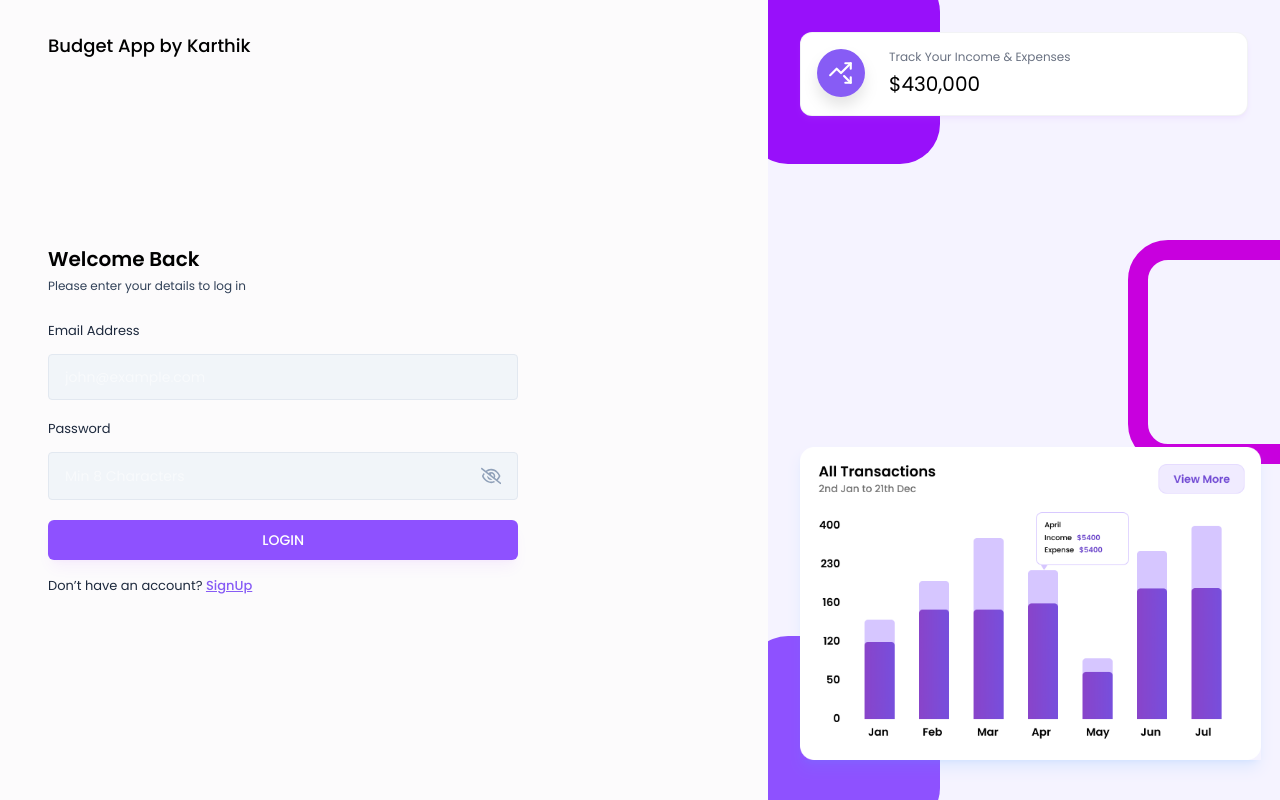
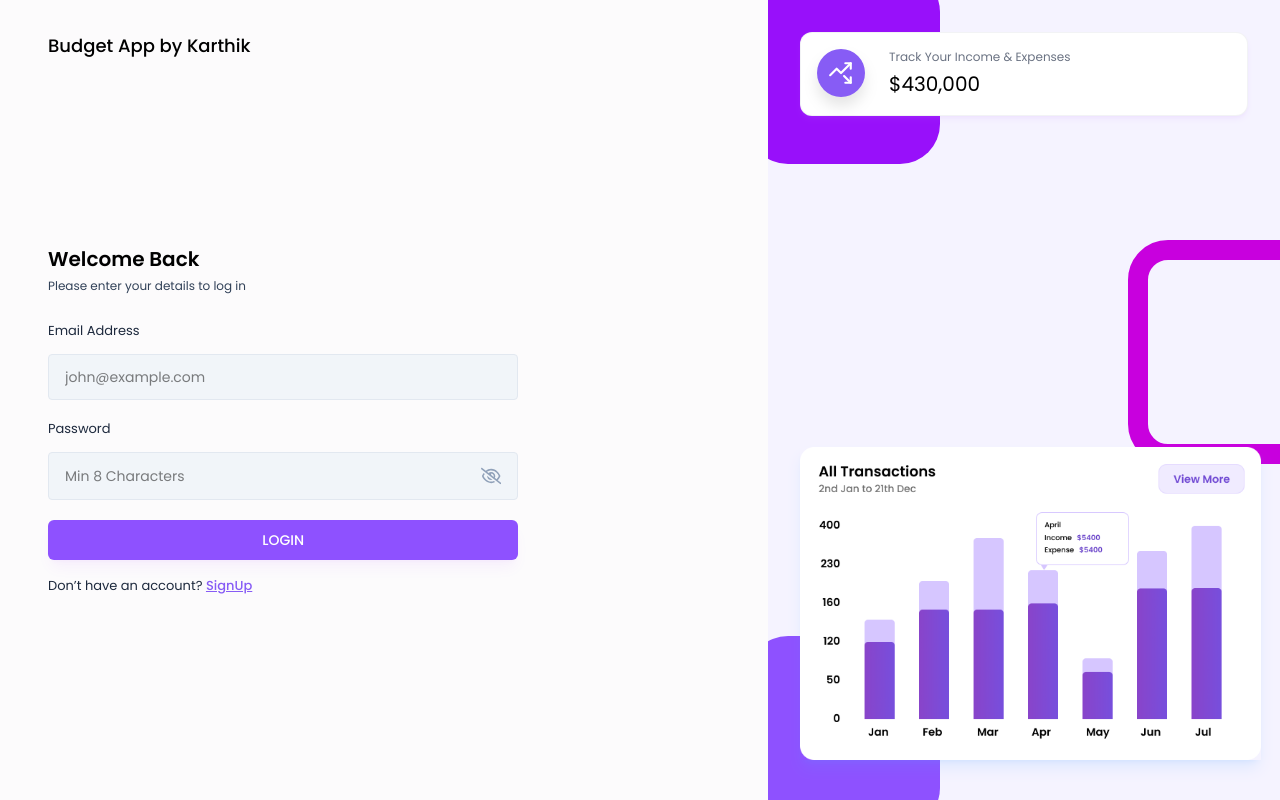
Before and after one commit to ks3669/Budget-App, a React (Vite) app in the folder frontend/expense-tracker/: page /login in a window 1280 px wide. Built offline with nearby package versions, Linux system fonts and the light colour scheme.

Commit message:
Update Input.jsx

```diff
--- a/frontend/expense-tracker/src/components/Inputs/Input.jsx
+++ b/frontend/expense-tracker/src/components/Inputs/Input.jsx
@@ -16,7 +16,7 @@ const Input = ({ label, value, onChange, placeholder, type }) => {
         <input
           type={type == 'password' ? showPassword ? 'text' : 'password' : type}
           placeholder={placeholder}
-          className="w-full bg-transparent outline-none text-white"
+          className="w-full bg-transparent outline-none text-black"
           value={value}
           onChange={(e) => onChange(e)}
         />
```
